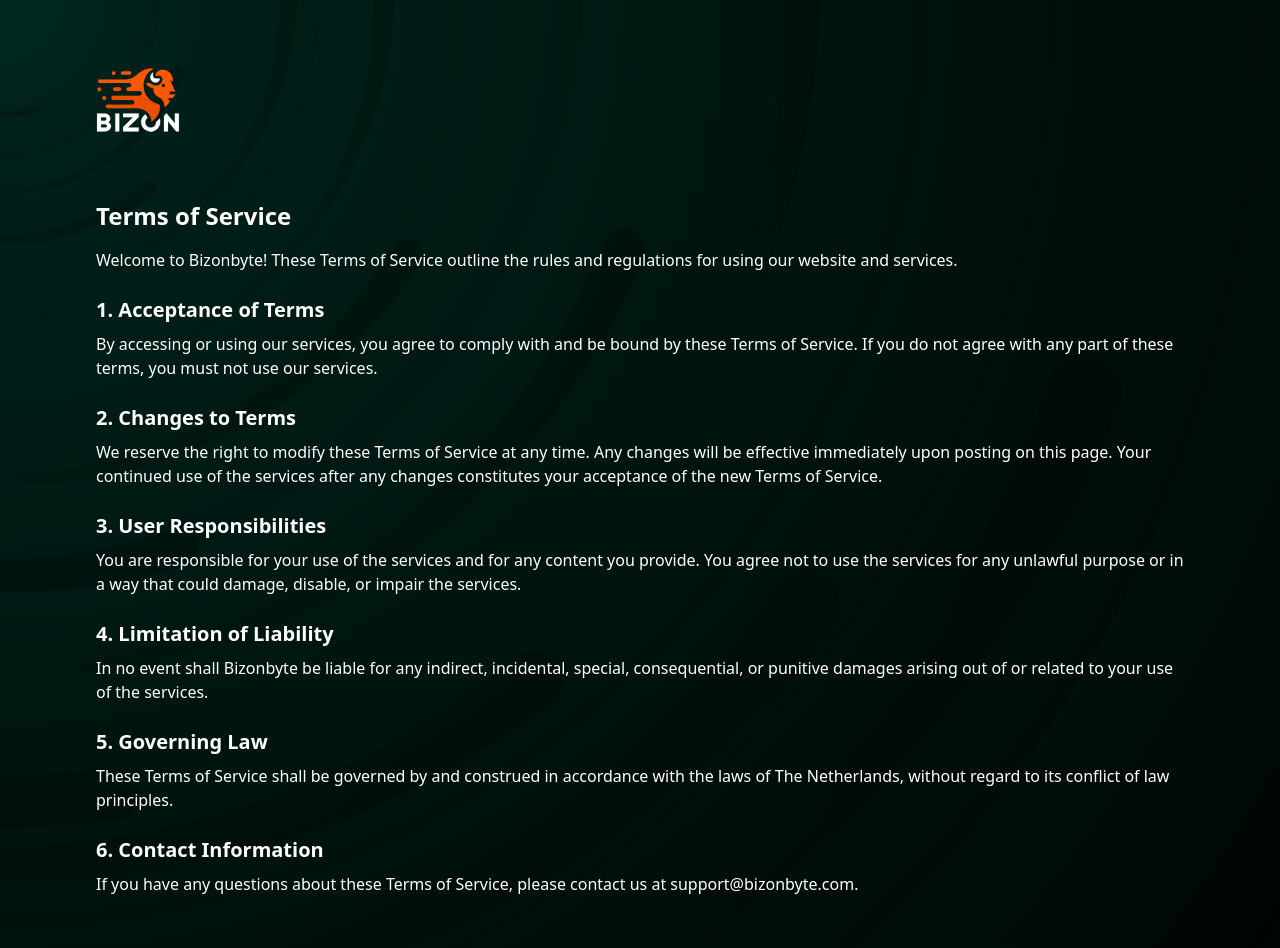
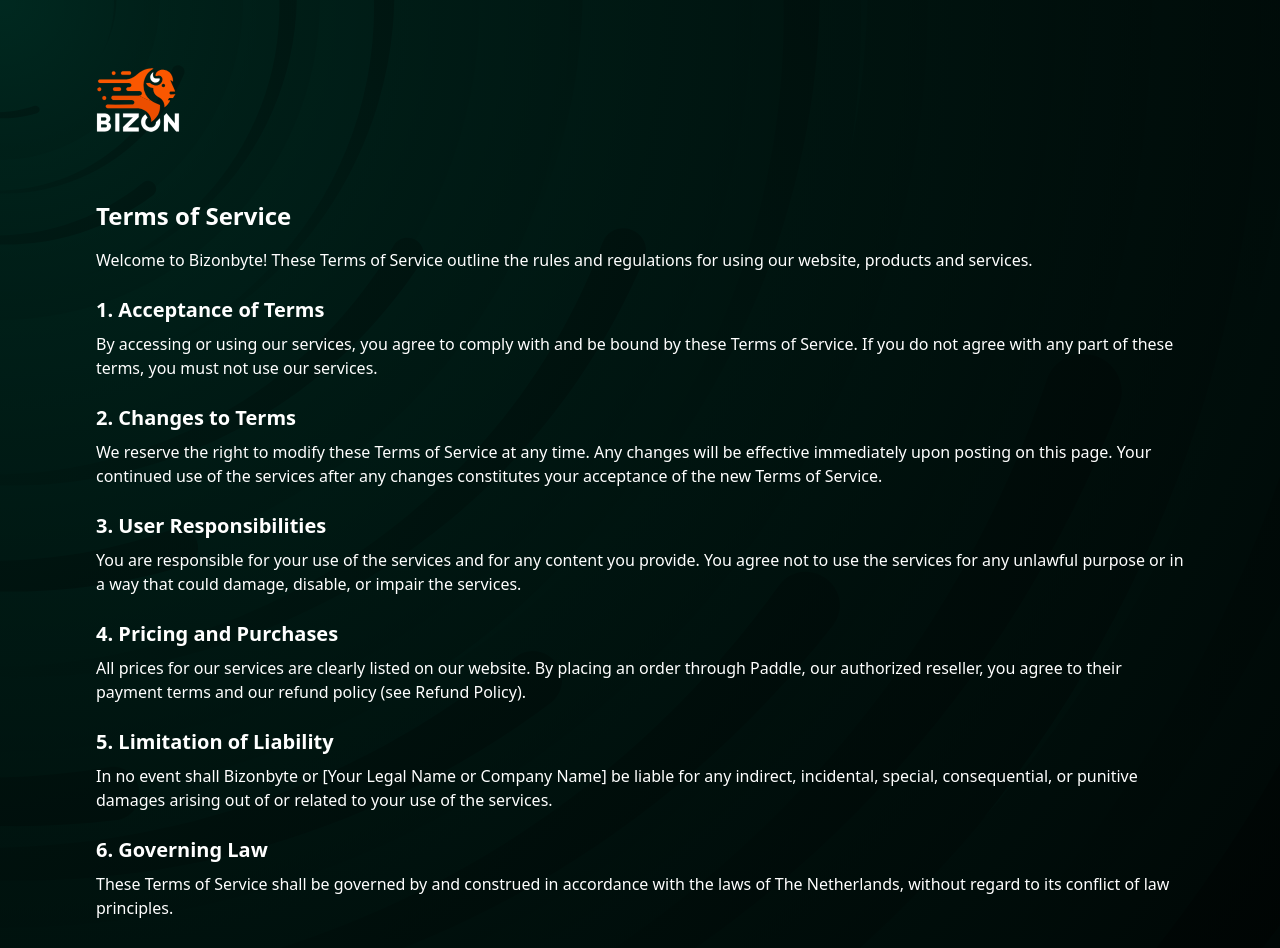
Before and after one commit to bizonbyte/bizonbyte, a Next.js app: page /terms-of-service in a window 1280 px wide. Shown: the top 948 px of the page. Built offline with nearby package versions, Linux system fonts and the light colour scheme.

Commit message:
Update terms-of-service.tsx

```diff
--- a/src/pages/terms-of-service.tsx
+++ b/src/pages/terms-of-service.tsx
@@ -5,29 +5,40 @@ const TermsOfService = () => {
     <div className="container mx-auto py-16">
       <h1 className="text-2xl font-bold mb-4">Terms of Service</h1>
       <p className="mb-4">
-        Welcome to Bizonbyte! These Terms of Service outline the rules and regulations for using our website and services.
+        Welcome to Bizonbyte! These Terms of Service outline the rules and regulations for using our website, products and services.
       </p>
+
       <h2 className="text-xl font-semibold mb-2">1. Acceptance of Terms</h2>
       <p className="mb-4">
         By accessing or using our services, you agree to comply with and be bound by these Terms of Service. If you do not agree with any part of these terms, you must not use our services.
       </p>
+
       <h2 className="text-xl font-semibold mb-2">2. Changes to Terms</h2>
       <p className="mb-4">
         We reserve the right to modify these Terms of Service at any time. Any changes will be effective immediately upon posting on this page. Your continued use of the services after any changes constitutes your acceptance of the new Terms of Service.
       </p>
+
       <h2 className="text-xl font-semibold mb-2">3. User Responsibilities</h2>
       <p className="mb-4">
         You are responsible for your use of the services and for any content you provide. You agree not to use the services for any unlawful purpose or in a way that could damage, disable, or impair the services.
       </p>
-      <h2 className="text-xl font-semibold mb-2">4. Limitation of Liability</h2>
+
+      <h2 className="text-xl font-semibold mb-2">4. Pricing and Purchases</h2>
       <p className="mb-4">
-        In no event shall Bizonbyte be liable for any indirect, incidental, special, consequential, or punitive damages arising out of or related to your use of the services.
+        All prices for our services are clearly listed on our website. By placing an order through Paddle, our authorized reseller, you agree to their payment terms and our refund policy (see Refund Policy).
       </p>
-      <h2 className="text-xl font-semibold mb-2">5. Governing Law</h2>
+
+      <h2 className="text-xl font-semibold mb-2">5. Limitation of Liability</h2>
+      <p className="mb-4">
+        In no event shall Bizonbyte or [Your Legal Name or Company Name] be liable for any indirect, incidental, special, consequential, or punitive damages arising out of or related to your use of the services.
+      </p>
+
+      <h2 className="text-xl font-semibold mb-2">6. Governing Law</h2>
       <p className="mb-4">
         These Terms of Service shall be governed by and construed in accordance with the laws of The Netherlands, without regard to its conflict of law principles.
       </p>
-      <h2 className="text-xl font-semibold mb-2">6. Contact Information</h2>
+
+      <h2 className="text-xl font-semibold mb-2">7. Contact Information</h2>
       <p className="mb-4">
         If you have any questions about these Terms of Service, please contact us at support@bizonbyte.com.
       </p>
```
